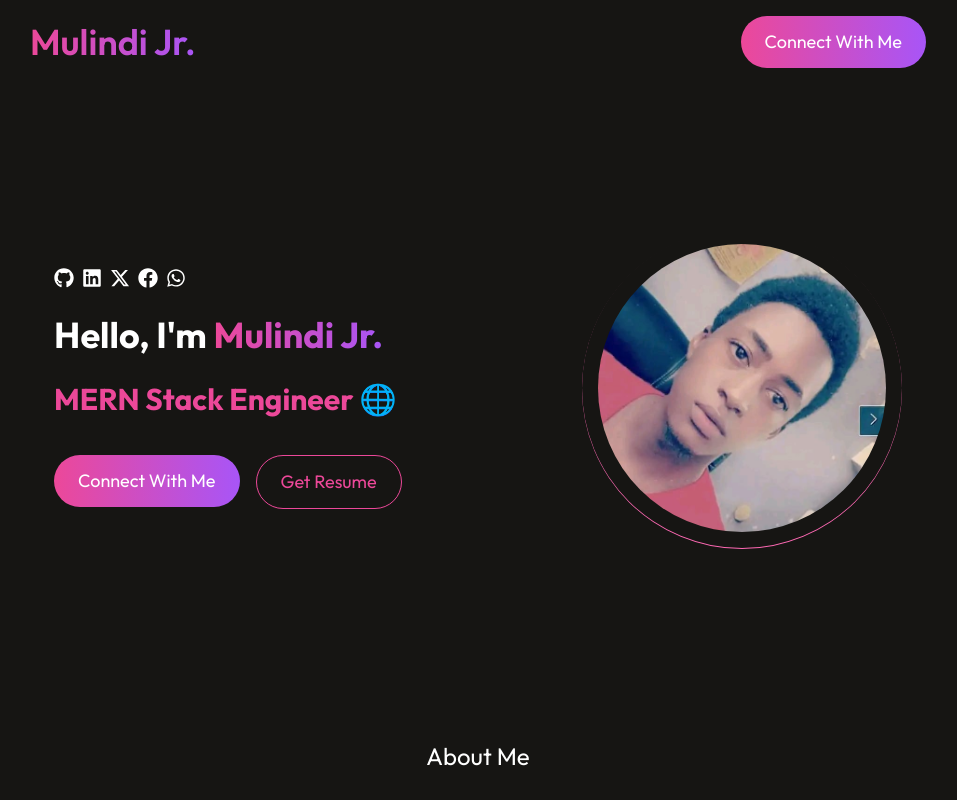
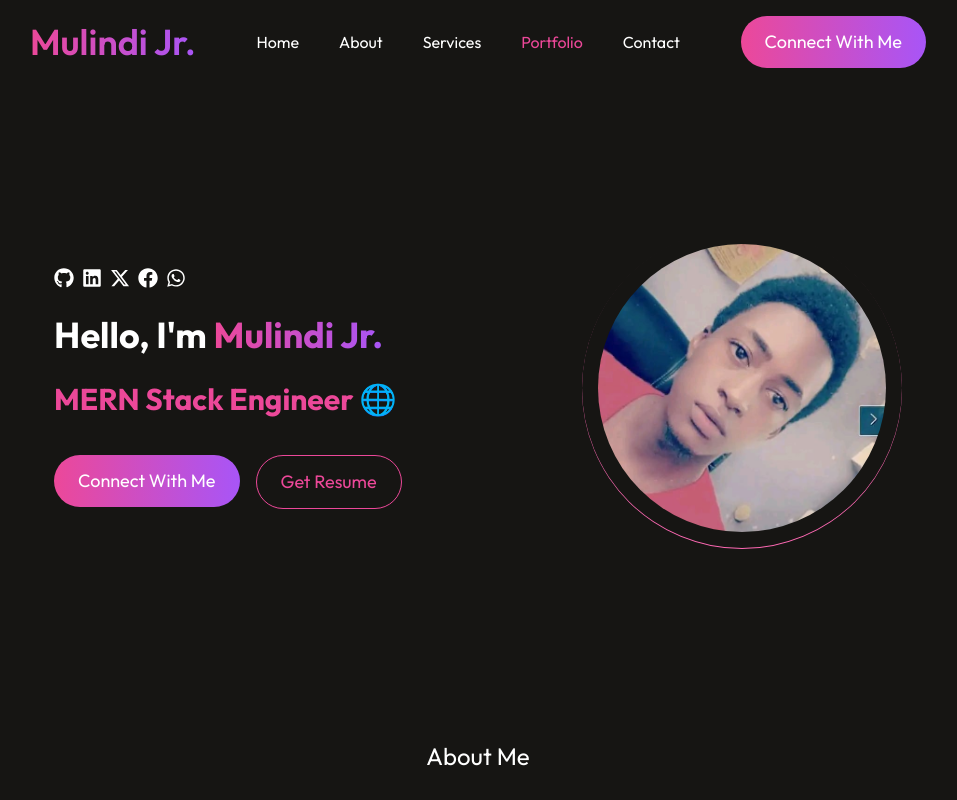
Before and after one commit to mulindijr/Portfolio, a React (Vite) app: page / in a window 1280 px wide. Shown: the top 800 px of the page, without its empty margins (162-1119 px from the left). Built offline with nearby package versions, Linux system fonts and the light colour scheme.

Commit message:
Add flex to large screen menu

```diff
--- a/src/components/Navbar.jsx
+++ b/src/components/Navbar.jsx
@@ -36,7 +36,7 @@ const Navbar = () => {
         </button>
       </div>
 
-      <ul className= {`${mobileMenu ? 'flex' : 'hidden' } flex flex-col sm:flex-row sm:space-x-10 space-y-4 sm:space-y-0 text-[20px]'`}>
+      <ul className= {`${mobileMenu ? 'flex' : 'hidden' } sm:flex flex-col sm:flex-row sm:space-x-10 space-y-4 sm:space-y-0 text-[20px]'`}>
         <li className={`cursor-pointer ${activeSection === 'home' ? 'text-pink-500' : 'text-white'}`}>
           <Link to="home" smooth={true} duration={1500} spy={true} onSetActive={() => handleSetActive('home')}>
             Home
```
